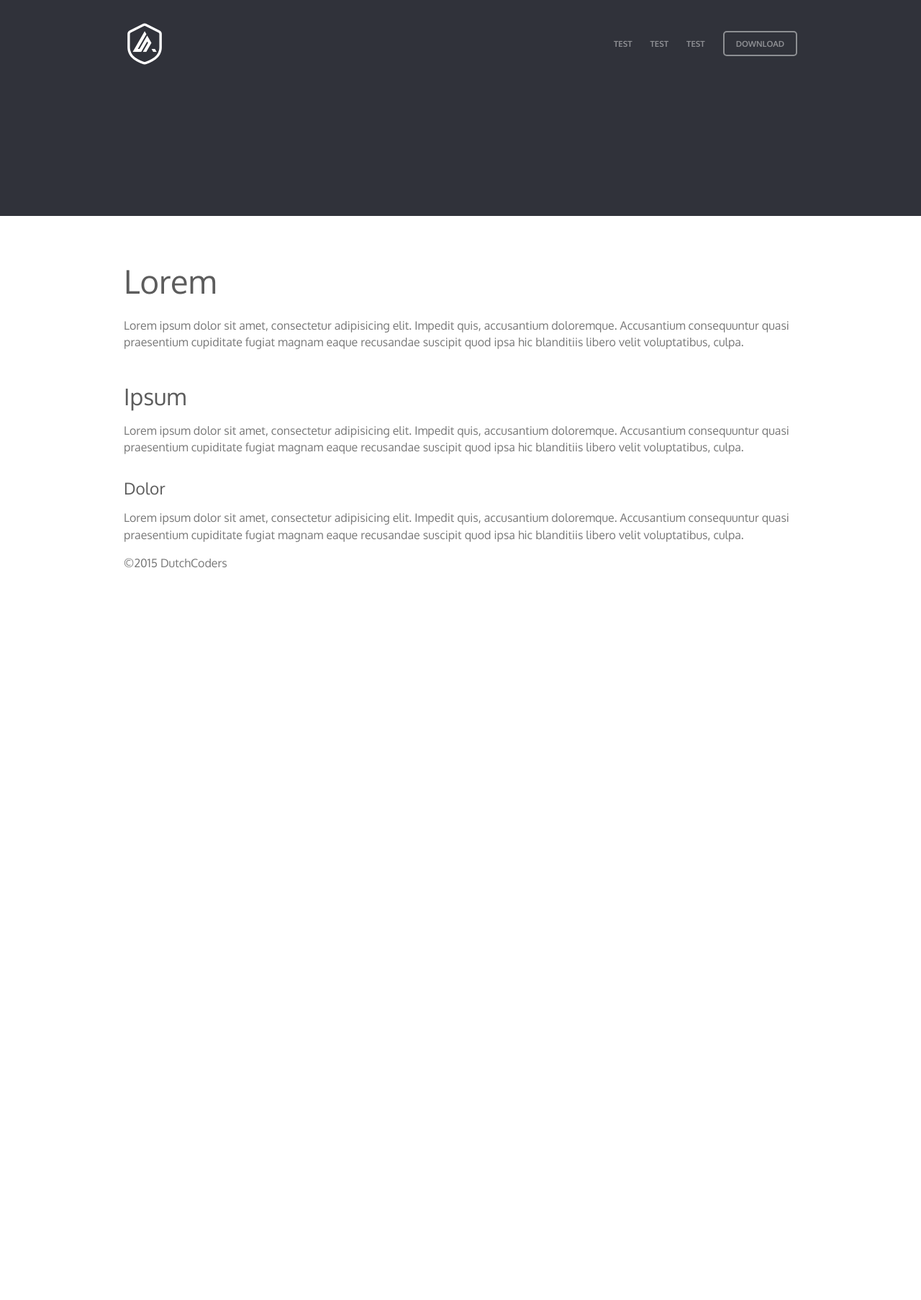
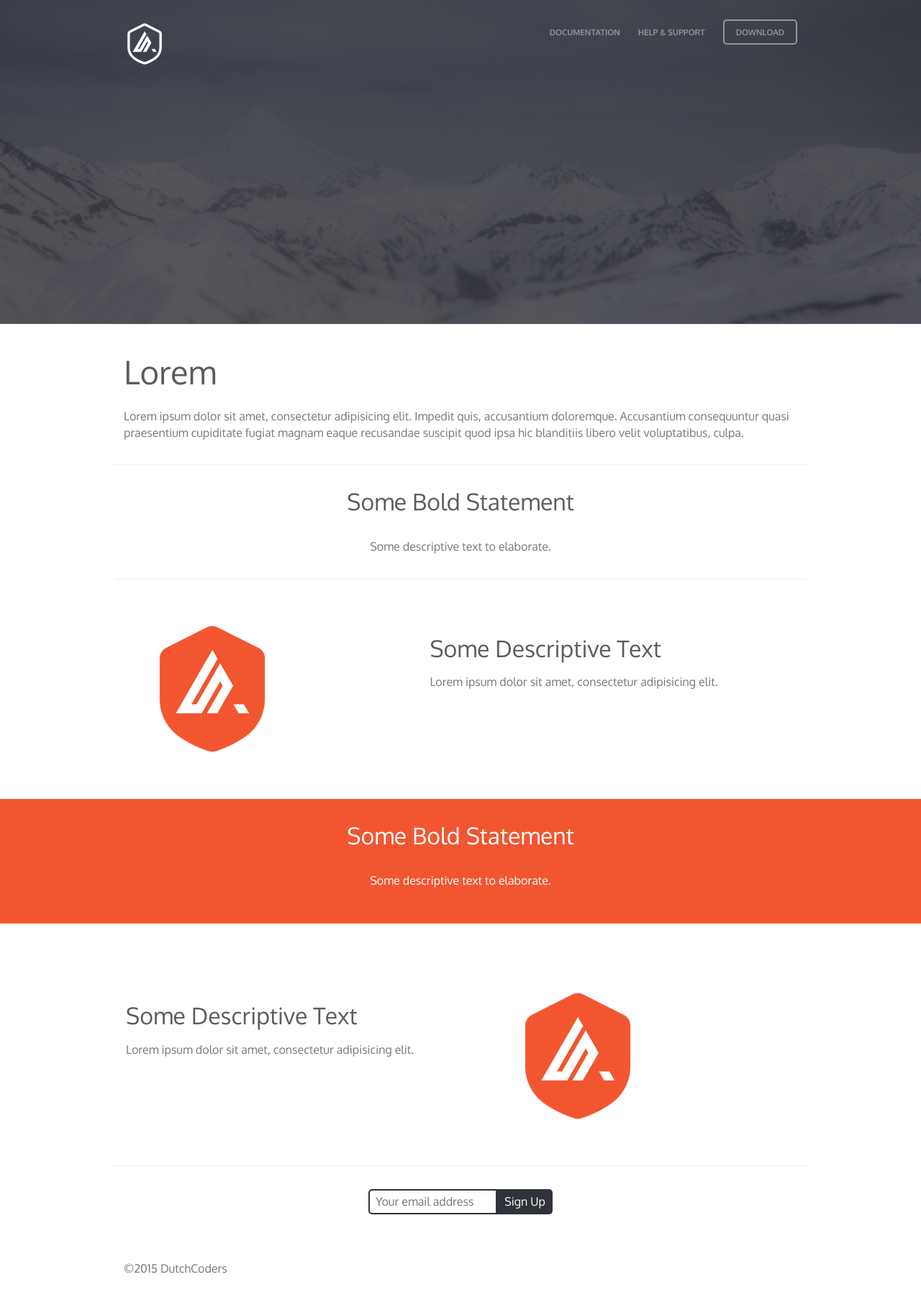
Before and after one commit to dutchcoders/sentr.io, a Jekyll site: the page built from site/index.html, in a window 1280 px wide. Shown: the whole page at 72% size. Built offline with Jekyll 4.4.1, drawn with Linux system fonts in a browser that asks for light colours; before the commit the page ends 900 px from its top, so only the background shows below that.

Commit message:
updated landing page styles, improved signup form, added bg image

```diff
--- a/site/_includes/header.html
+++ b/site/_includes/header.html
@@ -3,9 +3,8 @@
     <h1><a href="/" class="header-logo">Sentr.io</a></h1>
     <nav class="main-nav">
       <ul>
-        <li><a href="#">Test</a></li>
-        <li><a href="#">Test</a></li>
-        <li><a href="#">Test</a></li>
+        <li><a href="#">Documentation</a></li>
+        <li><a href="#">Help &amp; Support</a></li>
         <li><a href="#" class="download">Download</a></li>
       </ul>
     </nav>
--- a/site/_layouts/default.html
+++ b/site/_layouts/default.html
@@ -4,19 +4,51 @@
   {% include head.html %}
 
   <body>
+
     {% include header.html %}
 
     <!-- {{ content }} -->
-    <div id="main" role="main">
-      <div class="container">
+    <main>
+      <section class="info">
         <h2>Lorem</h2>
         <p>Lorem ipsum dolor sit amet, consectetur adipisicing elit. Impedit quis, accusantium doloremque. Accusantium consequuntur quasi praesentium cupiditate fugiat magnam eaque recusandae suscipit quod ipsa hic blanditiis libero velit voluptatibus, culpa.</p>
-        <h3>Ipsum</h3>
-        <p>Lorem ipsum dolor sit amet, consectetur adipisicing elit. Impedit quis, accusantium doloremque. Accusantium consequuntur quasi praesentium cupiditate fugiat magnam eaque recusandae suscipit quod ipsa hic blanditiis libero velit voluptatibus, culpa.</p>
-        <h4>Dolor</h4>
-        <p>Lorem ipsum dolor sit amet, consectetur adipisicing elit. Impedit quis, accusantium doloremque. Accusantium consequuntur quasi praesentium cupiditate fugiat magnam eaque recusandae suscipit quod ipsa hic blanditiis libero velit voluptatibus, culpa.</p>
-      </div>
-    </div>
+      </section>
+
+      <section class="info small">
+        <h3>Some Bold Statement</h3>
+        <p>Some descriptive text to elaborate.</p>
+      </section>
+
+      <section class="illustration">
+        <figure>
+          <img src="apple-touch-icon-precomposed.png" alt="">
+        </figure>
+        <h3>Some Descriptive Text</h3>
+        <p>Lorem ipsum dolor sit amet, consectetur adipisicing elit.</p>
+      </section>
+
+      <section class="info small orange">
+        <h3>Some Bold Statement</h3>
+        <p>Some descriptive text to elaborate.</p>
+      </section>
+
+      <section class="illustration right">
+        <figure>
+          <img src="apple-touch-icon-precomposed.png" alt="">
+        </figure>
+        <h3>Some Descriptive Text</h3>
+        <p>Lorem ipsum dolor sit amet, consectetur adipisicing elit.</p>
+      </section>
+
+      <section class="signup">
+        <form action="#">
+          <input type="email" placeholder="Your email address">
+          <button>Sign Up</button>
+        </form>
+      </section>
+
+    </main>
+
     {% include footer.html %}
 
   </body>
--- a/site/_sass/_base.scss
+++ b/site/_sass/_base.scss
@@ -1,17 +1,30 @@
+%container,
 .container {
-  margin: 0 auto;
+  margin: 0 auto 2em;
   max-width: 966px;
-  padding: 0 15px;
+  padding: 2em 15px 0;
 }
 
 #header {
-  background-color: $blue;
-  height: 300px;
+  $trans-blue: transparentize($blue, .2);
+  background: linear-gradient($trans-blue, $trans-blue), url(../img/bg.jpg) center center no-repeat;
+  background-size: cover;
+  height: 50vh;
+  min-height: 128px;
   overflow: hidden;
+
+  .container {
+    margin: 0 auto;
+    padding: 0 15px;
+  }
+
+  h1 {
+    margin: 32px 0 0;
+  }
 }
 
 header a {
-  @extend .font-small;
+  @extend %font-small;
   color: $trans-white;
   font-weight: 700;
   line-height: 1.2em;
@@ -31,8 +44,8 @@ header a {
   text-transform: uppercase;
 
   ul {
+    list-style-type: none;
     padding: 0;
-    list-style-type: none;
   }
 
   li {
@@ -67,3 +80,64 @@ header a {
     background-size: contain;
   }
 }
+
+.info,
+.illustration,
+.signup {
+  @extend %container;
+  border-top: 1px solid #efefef;
+}
+
+.info {
+  h2 {
+    margin-top: .15em;
+  }
+
+  &.orange {
+    background-color: $orange;
+    box-sizing: content-box;
+    max-width: 100%;
+    padding: 32px;
+
+    h3,
+    p {
+      color: white;
+    }
+
+    +.info,
+    +.illustration {
+      border-top: 0;
+    }
+  }
+
+  &.small {
+    h3,
+    p {
+      margin: 0 auto 1em;
+      text-align: center;
+    }
+  }
+}
+
+.illustration {
+  overflow: auto;
+  max-width: 75vw;
+  margin-bottom: 1px solid $light-grey;
+
+  figure {
+    display: block;
+    float: left;
+    padding: 30px;
+    width: 33vw;
+  }
+
+  &.right {
+    figure {
+      float: right;
+    }
+  }
+}
+
+form {
+  text-align: center;
+}
--- a/site/_sass/_normalize.scss
+++ b/site/_sass/_normalize.scss
@@ -1,431 +1,264 @@
-/*! normalize.css v3.0.2 | MIT License | git.io/normalize */
+/*! sanitize.css | CC0 Public Domain | github.com/jonathantneal/sanitize.css */
+
+$root-box-sizing: border-box !default;
+$root-cursor: default !default;
+$root-font-family: sans-serif !default;
+$root-font-size: 16px !default;
+$root-line-height: 1.5 !default;
+$root-text-rendering: optimizeLegibility !default;
+
+$html-background-color: #FFFFFF !default;
+$anchor-text-decoration: none !default;
+$form-element-background-color: transparent !default;
+$form-element-min-height: if(unitless($root-line-height), #{$root-line-height}em, if(unit($root-line-height) != '%', $root-line-height, null)) !default;
+$media-element-vertical-align: middle !default;
+$monospace-font-family: monospace !default;
+$nav-list-style: none !default;
+$selection-background-color: #B3D4FC !default;
+$selection-text-shadow: none !default;
+$small-font-size: 75% !default;
+$table-border-collapse: collapse !default;
+$table-border-spacing: 0 !default;
+$textarea-resize: vertical !default;
+
+
+
+/*
+ * Normalization
+ */
+
+:root {
+  -ms-overflow-style: -ms-autohiding-scrollbar; // IE11+
+  overflow-y: scroll; // All browsers without overlaying scrollbars
+  text-size-adjust: 100%; // iOS 8+
+}
+
+audio:not([controls]) {
+  display: none; // Chrome 40+, iOS 8+, Safari 8+
+}
+
+details {
+  display: block; // Firefox 36+, Internet Explorer 11+, Windows Phone 8.1+
+}
+
+input {
+  &[type="number"] {
+    width: auto; // Firefox 36+
+  }
+
+  &[type="search"] {
+    -webkit-appearance: textfield; // Safari 8+
+
+    &::-webkit-search-cancel-button,
+    &::-webkit-search-decoration {
+      -webkit-appearance: none; // Safari 8+
+    }
+  }
+}
+
+main {
+  display: block; // Android 4.3-, Internet Explorer 11+, Windows Phone 8.1+
+}
+
+summary {
+  display: block; // Firefox 36+, Internet Explorer 11+, Windows Phone 8.1+
+}
+
+pre {
+  overflow: auto; // Internet Explorer 11+
+}
+
+progress {
+  display: inline-block; // Internet Explorer 11+, Windows Phone 8.1+
+}
+
+small {
+  font-size: $small-font-size; // All browsers
+}
+
+template {
+  display: none; // Android 4.3-, Internet Explorer 11+, iOS 7-, Safari 7-, Windows Phone 8.1+
+}
+
+textarea {
+  overflow: auto; // Internet Explorer 11+
+}
+
+[hidden] {
+  display: none; // Internet Explorer 10-
+}
+
+[unselectable] {
+  user-select: none; // Android 4.4+, Chrome 40+, Firefox 36+, iOS 8+, Safari 8+
+}
+
+
+
+/*
+ * Universal inheritance
+ */
+
+*,
+::before,
+::after {
+  box-sizing: inherit;
+}
 
 * {
-  box-sizing: border-box;
+  font-size: inherit;
+  line-height: inherit;
 }
 
-/**
- * 1. Set default font family to sans-serif.
- * 2. Prevent iOS text size adjust after orientation change, without disabling
- *    user zoom.
+::before,
+::after {
+  text-decoration: inherit;
+  vertical-align: inherit;
+}
+
+
+
+/*
+ * Opinionated defaults
  */
 
-html {
-  font-family: sans-serif; /* 1 */
-  -ms-text-size-adjust: 100%; /* 2 */
-  -webkit-text-size-adjust: 100%; /* 2 */
+// specify solid border style of all elements
+
+*,
+::before,
+::after {
+  border-style: solid;
+  border-width: 0;
 }
 
-/**
- * Remove default margin.
- */
+// remove margin and padding of all elements
 
-body {
+* {
   margin: 0;
+  padding: 0;
 }
 
-/* HTML5 display definitions
-   ========================================================================== */
+// specify the root styles of the document
 
-/**
- * Correct `block` display not defined for any HTML5 element in IE 8/9.
- * Correct `block` display not defined for `details` or `summary` in IE 10/11
- * and Firefox.
- * Correct `block` display not defined for `main` in IE 11.
- */
-
-article,
-aside,
-details,
-figcaption,
-figure,
-footer,
-header,
-hgroup,
-main,
-menu,
-nav,
-section,
-summary {
-  display: block;
+:root {
+  box-sizing: $root-box-sizing;
+  cursor: $root-cursor;
+  font: #{$root-font-size}/#{$root-line-height} $root-font-family;
+  text-rendering: $root-text-rendering;
 }
 
-/**
- * 1. Correct `inline-block` display not defined in IE 8/9.
- * 2. Normalize vertical alignment of `progress` in Chrome, Firefox, and Opera.
- */
+// specify the html background color
+
+html {
+  background-color: $html-background-color;
+}
+
+// specify the text decoration of anchors
+
+a {
+  text-decoration: $anchor-text-decoration;
+}
+
+// specify media element style
 
 audio,
 canvas,
-progress,
+iframe,
+img,
+svg,
 video {
-  display: inline-block; /* 1 */
-  vertical-align: baseline; /* 2 */
+  vertical-align: $media-element-vertical-align;
 }
 
-/**
- * Prevent modern browsers from displaying `audio` without controls.
- * Remove excess height in iOS 5 devices.
- */
+// specify the background color of form elements
 
-audio:not([controls]) {
-  display: none;
-  height: 0;
+button,
+input,
+select,
+textarea {
+  background-color: $form-element-background-color;
 }
 
-/**
- * Address `[hidden]` styling not present in IE 8/9/10.
- * Hide the `template` element in IE 8/9/11, Safari, and Firefox < 22.
- */
+// specify inheritance of form elements
 
-[hidden],
-template {
-  display: none;
+button,
+input,
+select,
+textarea {
+  color: inherit;
+  font-family: inherit;
+  font-style: inherit;
+  font-weight: inherit;
 }
 
-/* Links
-   ========================================================================== */
+// specify the minimum height of form elements
 
-/**
- * Remove the gray background color from active links in IE 10.
- */
-
-a {
-  background-color: transparent;
+button,
+input,
+select,
+textarea {
+  min-height: $form-element-min-height;
 }
 
-/**
- * Improve readability when focused and also mouse hovered in all browsers.
- */
-
-a:active,
-a:hover {
-  outline: 0;
-}
-
-/* Text-level semantics
-   ========================================================================== */
-
-/**
- * Address styling not present in IE 8/9/10/11, Safari, and Chrome.
- */
-
-abbr[title] {
-  border-bottom: 1px dotted;
-}
-
-/**
- * Address style set to `bolder` in Firefox 4+, Safari, and Chrome.
- */
-
-b,
-strong {
-  font-weight: bold;
-}
-
-/**
- * Address styling not present in Safari and Chrome.
- */
-
-dfn {
-  font-style: italic;
-}
-
-/**
- * Address variable `h1` font-size and margin within `section` and `article`
- * contexts in Firefox 4+, Safari, and Chrome.
- */
-
-h1 {
-  font-size: 2em;
-  margin: 0.67em 0;
-}
-
-/**
- * Address styling not present in IE 8/9.
- */
-
-mark {
-  background: #ff0;
-  color: #000;
-}
-
-/**
- * Address inconsistent and variable font size in all browsers.
- */
-
-small {
-  font-size: 80%;
-}
-
-/**
- * Prevent `sub` and `sup` affecting `line-height` in all browsers.
- */
-
-sub,
-sup {
-  font-size: 75%;
-  line-height: 0;
-  position: relative;
-  vertical-align: baseline;
-}
-
-sup {
-  top: -0.5em;
-}
-
-sub {
-  bottom: -0.25em;
-}
-
-/* Embedded content
-   ========================================================================== */
-
-/**
- * Remove border when inside `a` element in IE 8/9/10.
- */
-
-img {
-  border: 0;
-}
-
-/**
- * Correct overflow not hidden in IE 9/10/11.
- */
-
-svg:not(:root) {
-  overflow: hidden;
-}
-
-/* Grouping content
-   ========================================================================== */
-
-/**
- * Address margin not present in IE 8/9 and Safari.
- */
-
-figure {
-  margin: 1em 40px;
-}
-
-/**
- * Address differences between Firefox and other browsers.
- */
-
-hr {
-  -moz-box-sizing: content-box;
-  box-sizing: content-box;
-  height: 0;
-}
-
-/**
- * Contain overflow in all browsers.
- */
-
-pre {
-  overflow: auto;
-}
-
-/**
- * Address odd `em`-unit font size rendering in all browsers.
- */
+// specify the font family of code elements
 
 code,
 kbd,
 pre,
 samp {
-  font-family: monospace, monospace;
-  font-size: 1em;
+  font-family: $monospace-font-family, monospace;
 }
 
-/* Forms
-   ========================================================================== */
+// specify the list style of nav lists
 
-/**
- * Known limitation: by default, Chrome and Safari on OS X allow very limited
- * styling of `select`, unless a `border` property is set.
- */
-
-/**
- * 1. Correct color not being inherited.
- *    Known issue: affects color of disabled elements.
- * 2. Correct font properties not being inherited.
- * 3. Address margins set differently in Firefox 4+, Safari, and Chrome.
- */
-
-button,
-input,
-optgroup,
-select,
-textarea {
-  color: inherit; /* 1 */
-  font: inherit; /* 2 */
-  margin: 0; /* 3 */
+nav ol,
+nav ul {
+  list-style: $nav-list-style;
 }
 
-/**
- * Address `overflow` set to `hidden` in IE 8/9/10/11.
- */
+// style select like a standard input
 
-button {
-  overflow: visible;
+select {
+  -moz-appearance: none;    // Firefox 36+
+  -webkit-appearance: none; // Chrome 41+
+
+  &::-ms-expand {
+    display: none;        // Internet Explorer 11+
+  }
+
+  &::-ms-value {
+    color: currentColor;  // Internet Explorer 11+
+  }
 }
 
-/**
- * Address inconsistent `text-transform` inheritance for `button` and `select`.
- * All other form control elements do not inherit `text-transform` values.
- * Correct `button` style inheritance in Firefox, IE 8/9/10/11, and Opera.
- * Correct `select` style inheritance in Firefox.
- */
+// specify the border styles of tables
 
-button,
-select {
-  text-transform: none;
+table {
+  border-collapse: $table-border-collapse;
+  border-spacing: $table-border-spacing;
 }
 
-/**
- * 1. Avoid the WebKit bug in Android 4.0.* where (2) destroys native `audio`
- *    and `video` controls.
- * 2. Correct inability to style clickable `input` types in iOS.
- * 3. Improve usability and consistency of cursor style between image-type
- *    `input` and others.
- */
+// specify textarea resizability
 
-button,
-html input[type="button"], /* 1 */
-input[type="reset"],
-input[type="submit"] {
-  -webkit-appearance: button; /* 2 */
-  cursor: pointer; /* 3 */
+textarea {
+  resize: $textarea-resize;
 }
 
-/**
- * Re-set default cursor for disabled elements.
- */
+// specify text selection background color and omit drop shadow
 
-button[disabled],
-html input[disabled] {
-  cursor: default;
+::selection {
+  background-color: $selection-background-color; // required when declaring ::selection
+  text-shadow: $selection-text-shadow;
 }
 
-/**
- * Remove inner padding and border in Firefox 4+.
- */
+// hide content from screens but not screenreaders
 
-button::-moz-focus-inner,
-input::-moz-focus-inner {
-  border: 0;
-  padding: 0;
+@media screen {
+  [hidden~="screen"] {
+    display: inherit;
+  }
+
+  [hidden~="screen"]:not(:active):not(:focus):not(:target) {
+    clip: rect(0 0 0 0) !important;
+    position: absolute !important;
+  }
 }
-
-/**
- * Address Firefox 4+ setting `line-height` on `input` using `!important` in
- * the UA stylesheet.
- */
-
-input {
-  line-height: normal;
-}
-
-/**
- * It's recommended that you don't attempt to style these elements.
- * Firefox's implementation doesn't respect box-sizing, padding, or width.
- *
- * 1. Address box sizing set to `content-box` in IE 8/9/10.
- * 2. Remove excess padding in IE 8/9/10.
- */
-
-input[type="checkbox"],
-input[type="radio"] {
-  box-sizing: border-box; /* 1 */
-  padding: 0; /* 2 */
-}
-
-/**
- * Fix the cursor style for Chrome's increment/decrement buttons. For certain
- * `font-size` values of the `input`, it causes the cursor style of the
- * decrement button to change from `default` to `text`.
- */
-
-input[type="number"]::-webkit-inner-spin-button,
-input[type="number"]::-webkit-outer-spin-button {
-  height: auto;
-}
-
-/**
- * 1. Address `appearance` set to `searchfield` in Safari and Chrome.
- * 2. Address `box-sizing` set to `border-box` in Safari and Chrome
- *    (include `-moz` to future-proof).
- */
-
-input[type="search"] {
-  -webkit-appearance: textfield; /* 1 */
-  -moz-box-sizing: content-box;
-  -webkit-box-sizing: content-box; /* 2 */
-  box-sizing: content-box;
-}
-
-/**
- * Remove inner padding and search cancel button in Safari and Chrome on OS X.
- * Safari (but not Chrome) clips the cancel button when the search input has
- * padding (and `textfield` appearance).
- */
-
-input[type="search"]::-webkit-search-cancel-button,
-input[type="search"]::-webkit-search-decoration {
-  -webkit-appearance: none;
-}
-
-/**
- * Define consistent border, margin, and padding.
- */
-
-fieldset {
-  border: 1px solid #c0c0c0;
-  margin: 0 2px;
-  padding: 0.35em 0.625em 0.75em;
-}
-
-/**
- * 1. Correct `color` not being inherited in IE 8/9/10/11.
- * 2. Remove padding so people aren't caught out if they zero out fieldsets.
- */
-
-legend {
-  border: 0; /* 1 */
-  padding: 0; /* 2 */
-}
-
-/**
- * Remove default vertical scrollbar in IE 8/9/10/11.
- */
-
-textarea {
-  overflow: auto;
-}
-
-/**
- * Don't inherit the `font-weight` (applied by a rule above).
- * NOTE: the default cannot safely be changed in Chrome and Safari on OS X.
- */
-
-optgroup {
-  font-weight: bold;
-}
-
-/* Tables
-   ========================================================================== */
-
-/**
- * Remove most spacing between table cells.
- */
-
-table {
-  border-collapse: collapse;
-  border-spacing: 0;
-}
-
-td,
-th {
-  padding: 0;
-}
--- a/site/_sass/_typography.scss
+++ b/site/_sass/_typography.scss
@@ -30,7 +30,7 @@ h3 {font-size: 1.999em;}
 h4 {font-size: 1.414em;}
 
 small,
-.font-small {
+%font-small {
   font-size: .707em;
 }
 
--- a/site/_sass/_ui.scss
+++ b/site/_sass/_ui.scss
@@ -14,3 +14,23 @@ $transition-props: .3s cubic-bezier(.65, .05, .36, 1);
     border-color: opacify($color, .3);
   }
 }
+
+input,
+input+button {
+  border: 2px solid $blue;
+  margin: 0;
+  padding: 4px 8px;
+}
+
+input {
+  border: 2px solid $blue;
+  border-radius: 5px 0 0 5px;
+  margin: 0;
+}
+
+input+button {
+  background-color: $blue;
+  color: white;
+  margin-left: -4px;
+  border-radius: 0 5px 5px 0;
+}
```
Also changed, not shown: site/img/bg.jpg (added).
